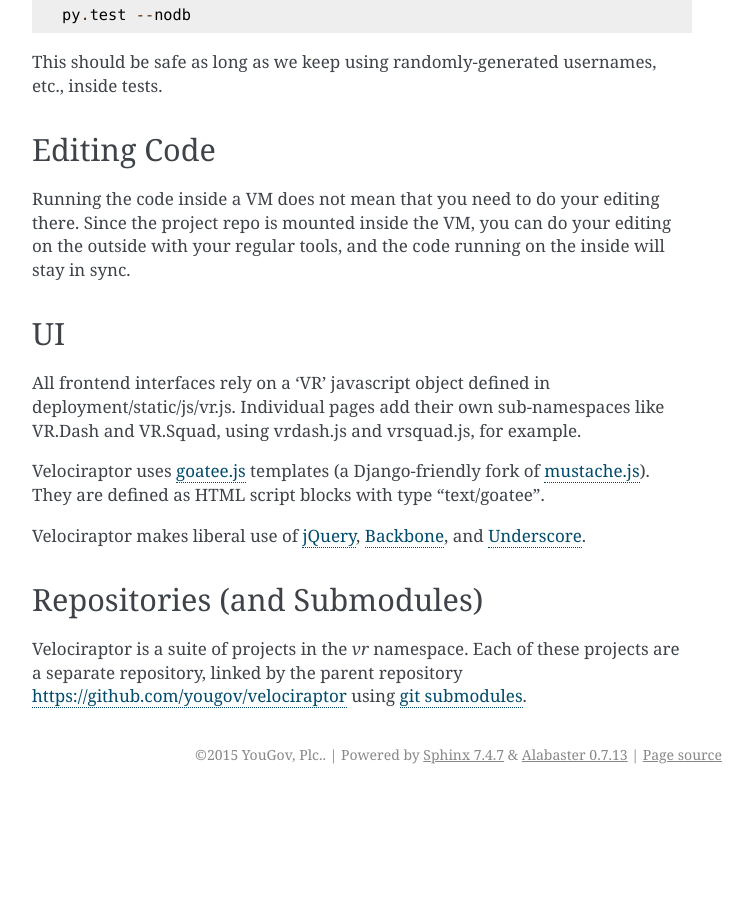
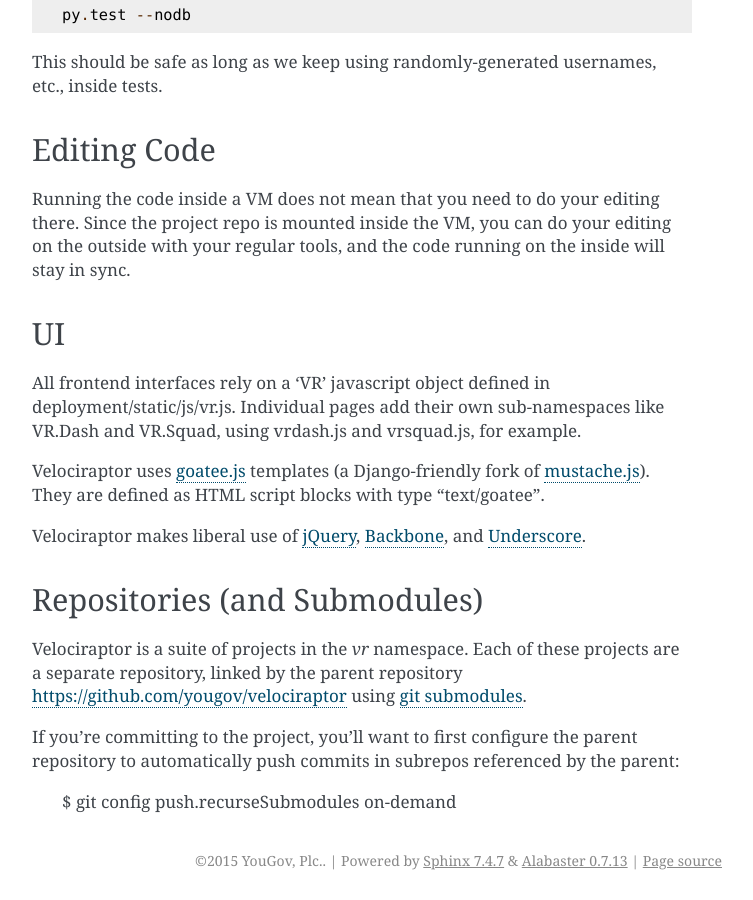
Before and after one commit to yougov/velociraptor, a Sphinx documentation site: the page built from docs/development.rst, in a window 1280 px wide and 900 px high, scrolled down 4842 px. Shown: the whole window, without its empty margins (388-1141 px from the left). Built offline with Sphinx 7.4.7, drawn with Linux system fonts in a browser that asks for light colours; before the commit the page ends 5636 px from its top, so only the background shows below that.

Commit message:
Add section in development on configuring the parent repo with recurseSubmodules.

```diff
--- a/docs/development.rst
+++ b/docs/development.rst
@@ -255,6 +255,12 @@
 https://github.com/yougov/velociraptor using `git submodules
 <https://git-scm.com/book/en/v2/Git-Tools-Submodules>`_.
 
+If you're committing to the project, you'll want to first configure
+the parent repository to automatically push commits in subrepos
+referenced by the parent:
+
+    $ git config push.recurseSubmodules on-demand
+
 
 .. _Vagrant: http://vagrantup.com/v1/docs/getting-started/index.html
 .. _VirtualBox: http://www.virtualbox.org/wiki/Downloads
```
